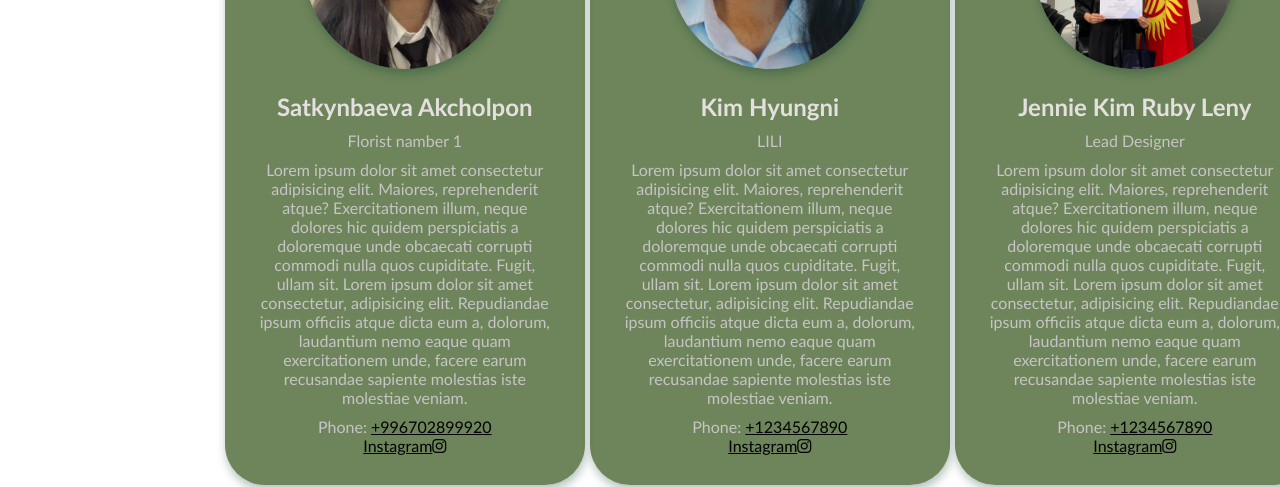
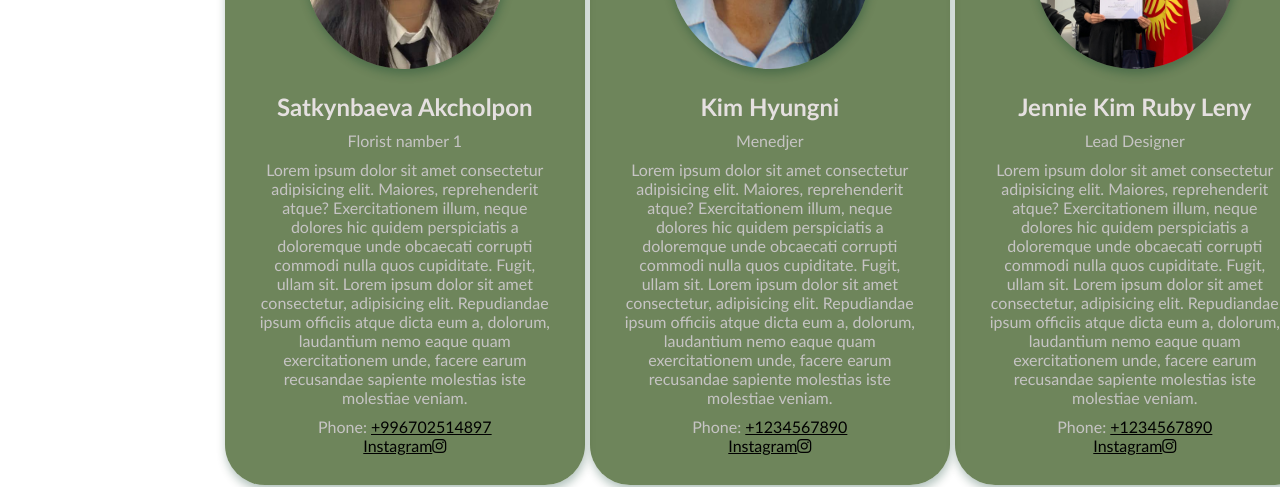
Before and after one commit to akchokpon/diplomwork-mainn, a React (Create React App) app: page /about in a window 1280 px wide. Shown: the part 820-1307 px from the top of the page. Built offline with nearby package versions, Linux system fonts and the light colour scheme; no server answers; the database is empty; a web font is replaced by a local one.

Commit message:
change namber tel

```diff
--- a/src/pages/About.js
+++ b/src/pages/About.js
@@ -21,7 +21,7 @@ export default function About() {
           <p>Lorem ipsum dolor sit amet consectetur adipisicing elit. Maiores, reprehenderit atque? Exercitationem illum, neque dolores hic quidem perspiciatis a doloremque unde obcaecati corrupti commodi nulla quos cupiditate. Fugit, ullam sit. Lorem ipsum dolor sit amet consectetur, adipisicing elit. Repudiandae ipsum officiis atque dicta eum a, dolorum, laudantium nemo eaque quam exercitationem unde, facere earum recusandae sapiente molestias iste molestiae veniam.
           </p>
           <p>
-            Phone: <a  className="nomer" href="tel:+996702899920">+996702899920</a>
+            Phone: <a  className="nomer" href="tel:+996702514897">+996702514897</a>
           </p>
           <a className="link-instagram" href="https://www.instagram.com/">
             Instagram<i className="fab fa-instagram"></i>
@@ -30,7 +30,7 @@ export default function About() {
         <div className="member">
           <img src={photo2} alt="Team Member 2" />
           <h3>Kim Hyungni</h3>
-          <p>LILI</p>
+          <p>Menedjer</p>
           <p>Lorem ipsum dolor sit amet consectetur adipisicing elit. Maiores, reprehenderit atque? Exercitationem illum, neque dolores hic quidem perspiciatis a doloremque unde obcaecati corrupti commodi nulla quos cupiditate. Fugit, ullam sit. Lorem ipsum dolor sit amet consectetur, adipisicing elit. Repudiandae ipsum officiis atque dicta eum a, dolorum, laudantium nemo eaque quam exercitationem unde, facere earum recusandae sapiente molestias iste molestiae veniam.
           </p>
           <p>
```
